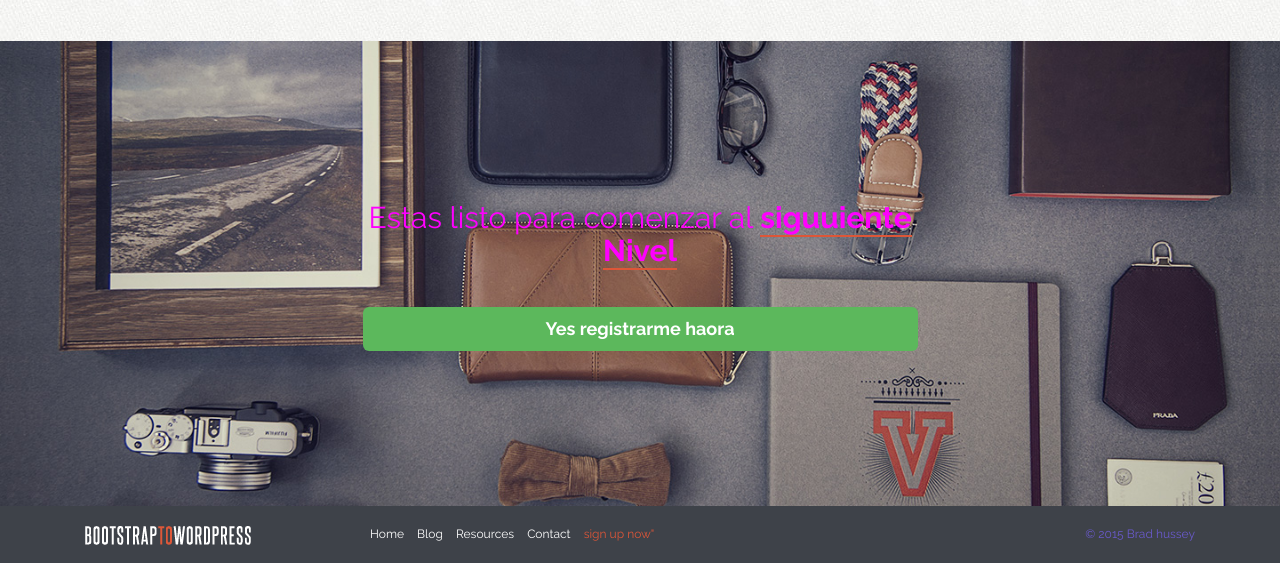
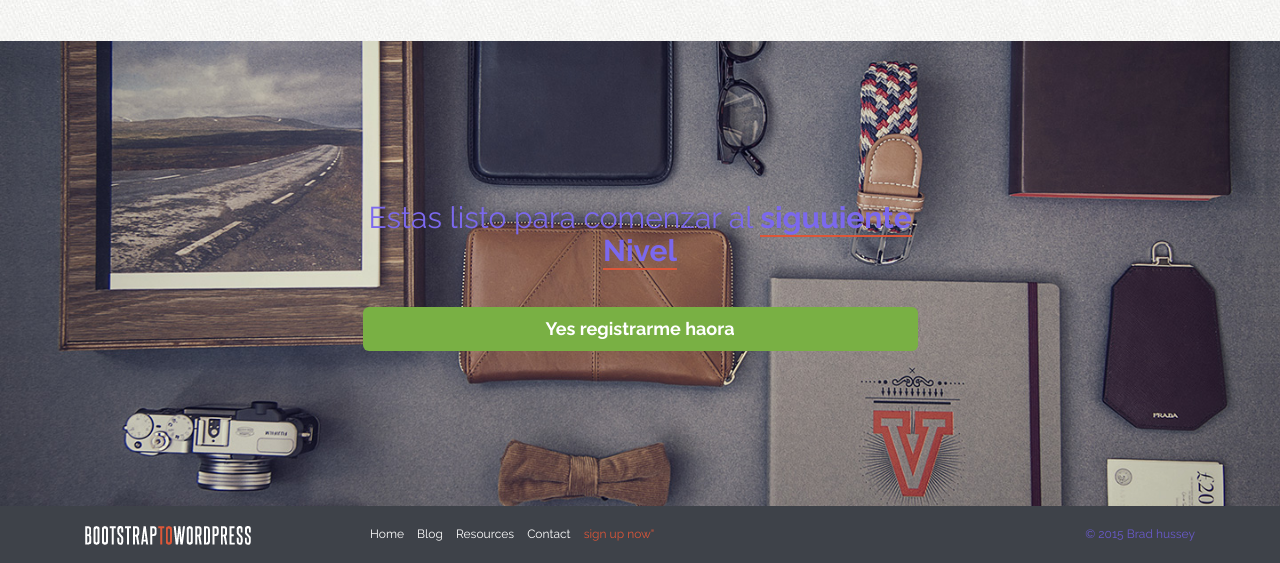
Before and after one commit to zerontec/swhot, a PHP site: page /blog.html in a window 1280 px wide. Shown: the part 2160-2723 px from the top of the page. Run offline with PHP 8.4, Linux system fonts and the light colour scheme; some libraries are stand-ins or nearby versions.

Commit message:
cambios estilos h1 h2

```diff
--- a/assets/css/custom.css
+++ b/assets/css/custom.css
@@ -85,7 +85,7 @@ button.btn:focus{
 }
 
 .btn-success {
-	background: 79b044;
+	background: #79b044;
 	border: none;
 }
 .btn-success:hover {
@@ -280,7 +280,7 @@ text-align: center;
 section h2 {
 
 	margin: 20px 0 40px;
-    color: fuchsia;
+    color: mediumslateblue;
 
 }
 
@@ -696,6 +696,7 @@ footer li.signup-link a:hover {
 	float: left;
 	margin: 0 3% 40px 0;
 
+    color:
 
 
 
```
